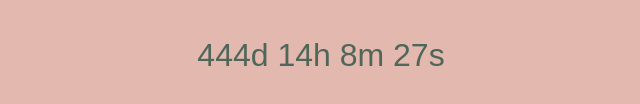
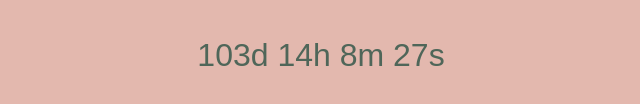
Before and after one commit to itsDill/weddingweb, a plain HTML site: page index.html in a window 1280 px wide. Shown: the part 362-466 px from the top of the page, 319-959 px from the left. Drawn offline with Linux system fonts and the light colour scheme.

Commit message:
Update index.html

```diff
--- a/index.html
+++ b/index.html
@@ -39,7 +39,7 @@
 
     <script>
         // Countdown script
-        var weddingDate = new Date("Jan 1, 2026 00:00:00").getTime();
+        var weddingDate = new Date("Jan 25, 2025 00:00:00").getTime();
         var countdownFunction = setInterval(function() {
             var now = new Date().getTime();
             var distance = weddingDate - now;
```
